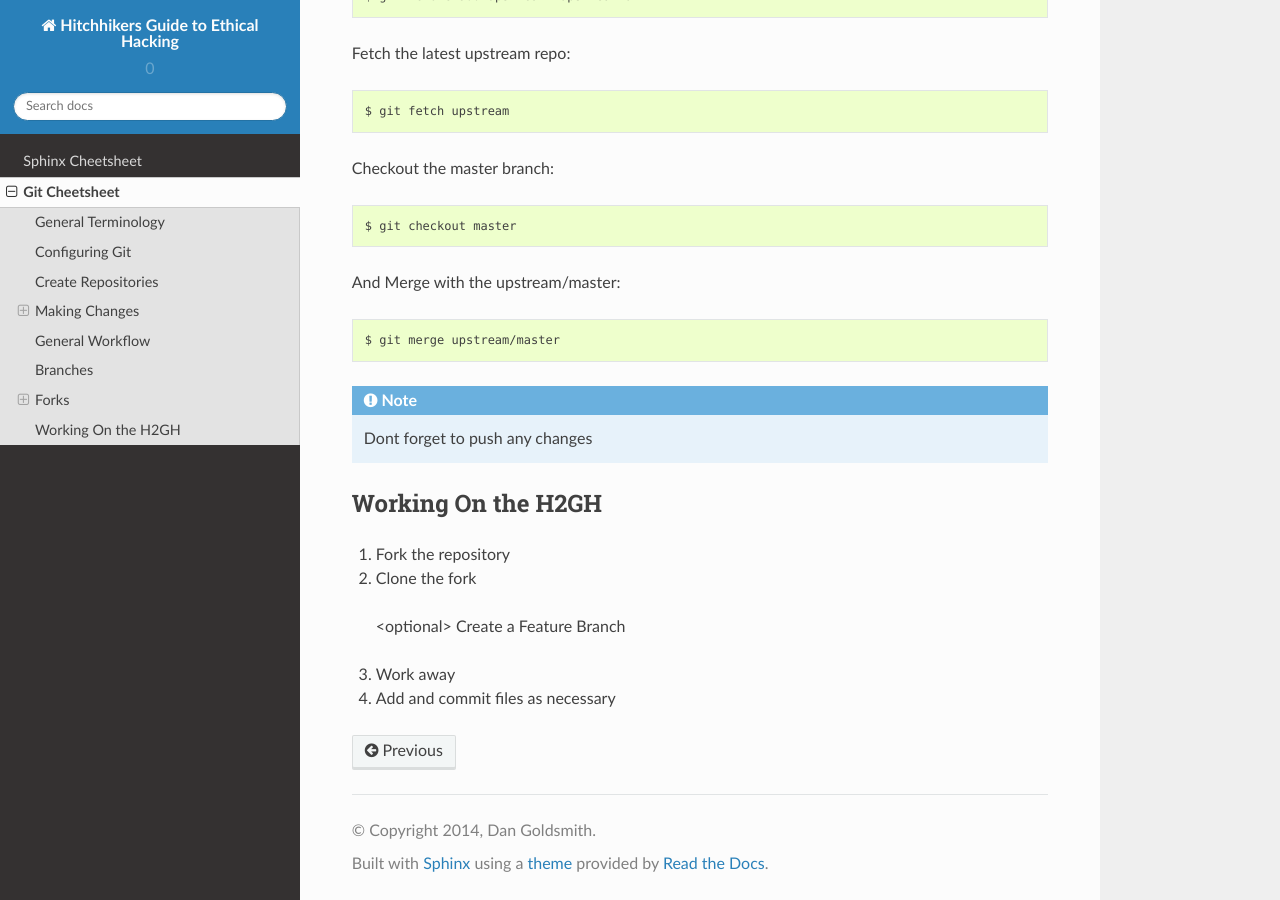
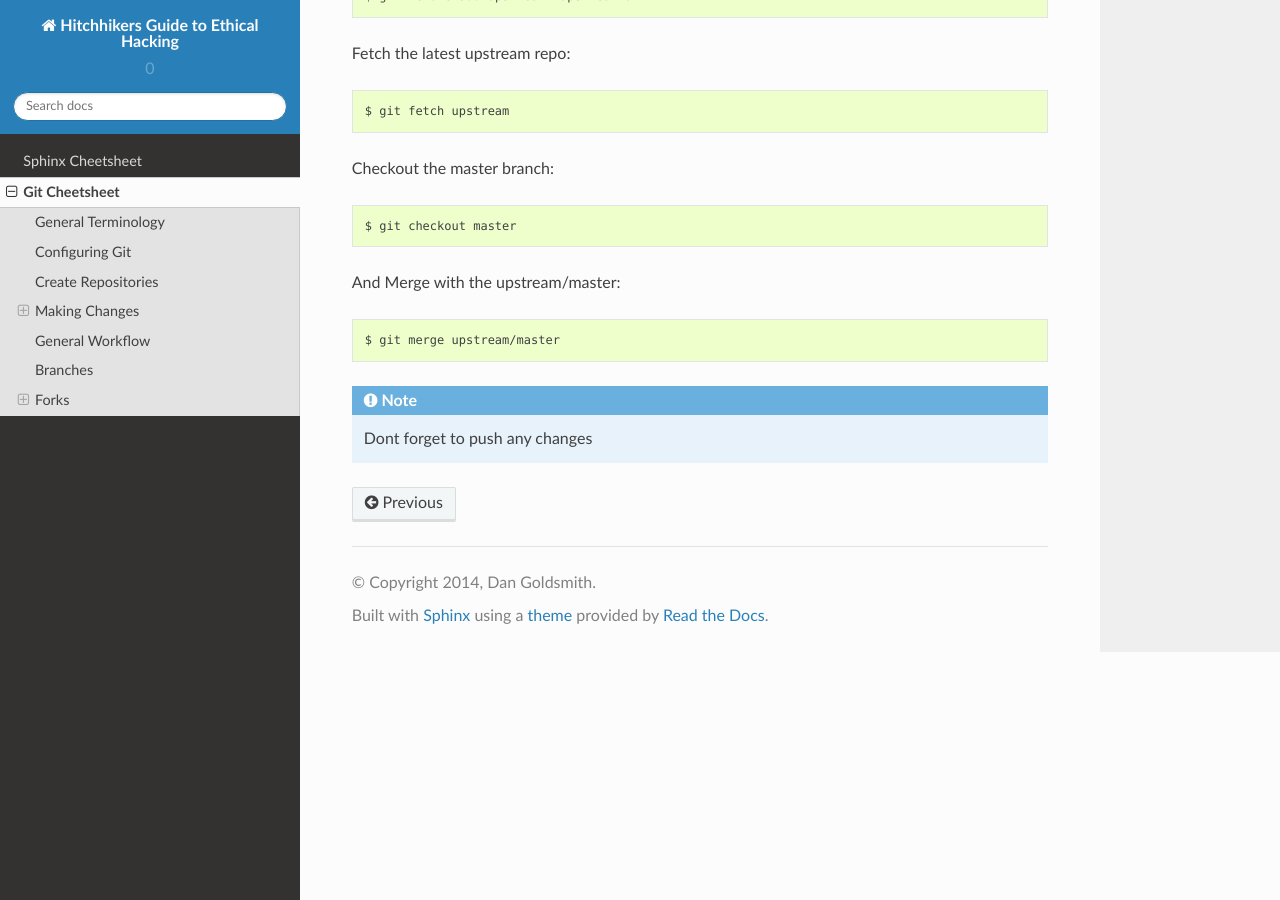
Before and after one commit to coventryuniversity/EH-H2GH, a Sphinx documentation site: the page built from source/git.rst, in a window 1280 px wide and 900 px high, scrolled down 3146 px. Built offline with Sphinx 7.4.7 and the Read the Docs theme 2.0.0, drawn with Linux system fonts in a browser that asks for light colours; formulas are drawn with MathJax 3.

Commit message:
Removed Readme stuff from Git.rst

```diff
--- a/source/git.rst
+++ b/source/git.rst
@@ -145,13 +145,3 @@ And Merge with the upstream/master::
 .. NOTE::
 
   Dont forget to push any changes
-
-
-Working On the H2GH
-====================
-
-1) Fork the repository
-2) Clone the fork
- <optional> Create a Feature Branch
-3) Work away
-4) Add and commit files as necessary
```
